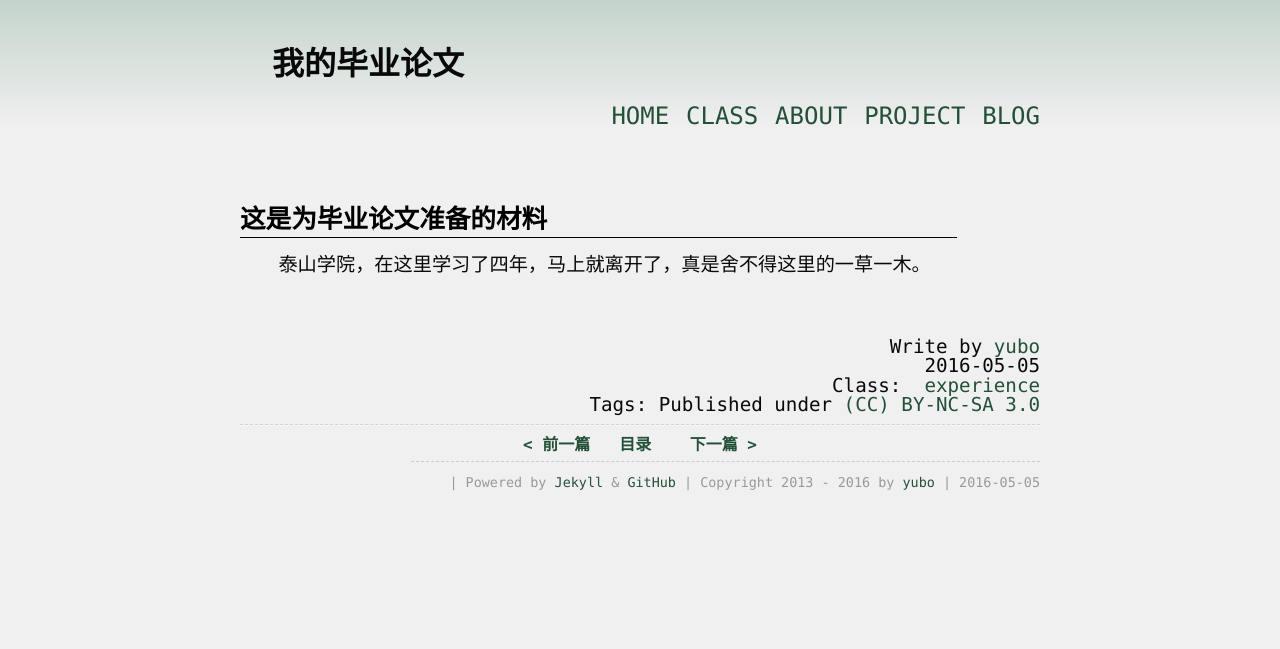
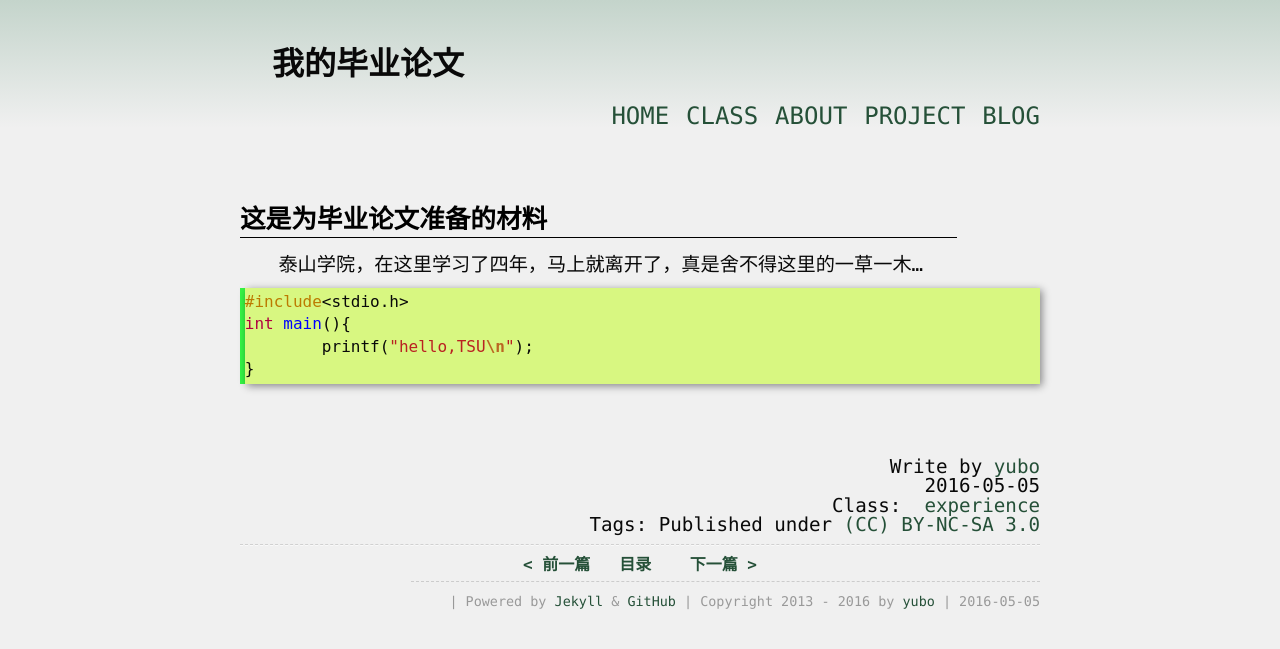
Before and after one commit to yuzibo/yuzibo.github.io, a Jekyll site: the page built from _posts/2016-05-05-granduate.md, in a window 1280 px wide. Shown: the top 649 px of the page. Built offline with Jekyll 4.4.1, drawn with Linux system fonts in a browser that asks for light colours; comment, search, counter and statistics services are not loaded.

Commit message:
This is a new article for essay.

````diff
--- a/_posts/2016-05-05-granduate.md
+++ b/_posts/2016-05-05-granduate.md
@@ -5,4 +5,11 @@ category: experience
 ---
 
 # 这是为毕业论文准备的材料
-泰山学院，在这里学习了四年，马上就离开了，真是舍不得这里的一草一木。
+泰山学院，在这里学习了四年，马上就离开了，真是舍不得这里的一草一木...
+
+```c
+#include<stdio.h>
+int main(){
+	printf("hello,TSU\n");
+}
+```
````
